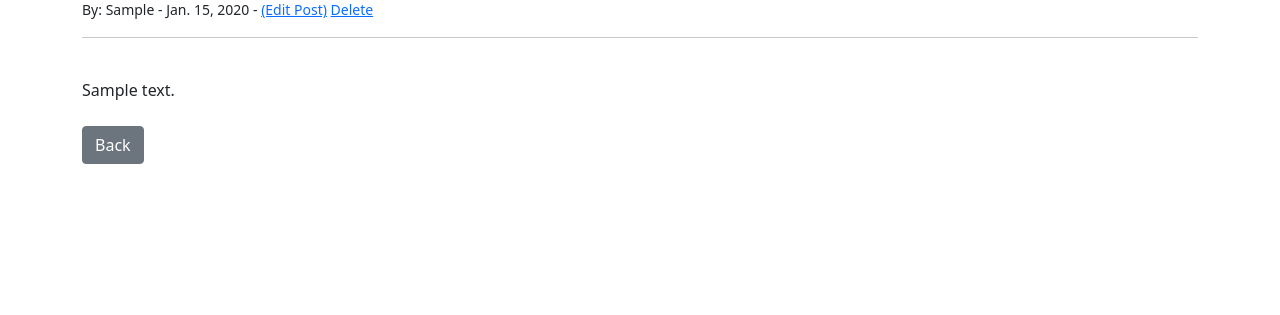
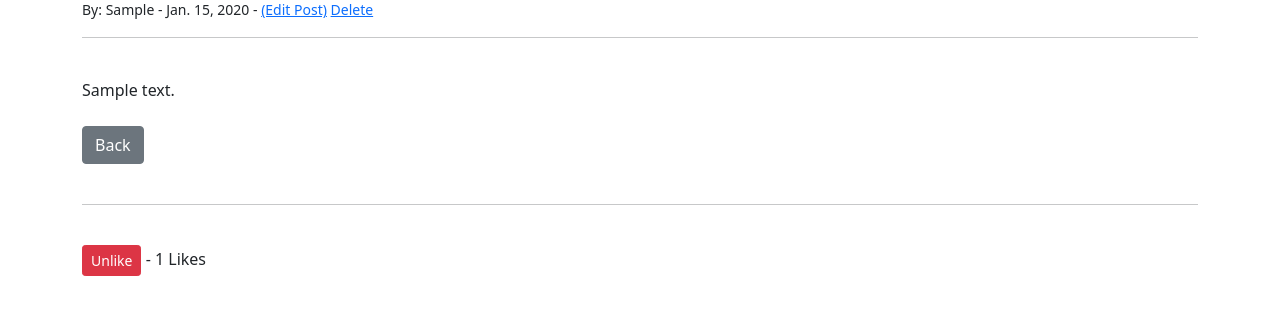
Before and after one commit to Blandaren123/Django.P4, a Django app: page /article/1 in a window 1280 px wide. Shown: the part 139-454 px from the top of the page. Run offline with Django 3.2, Linux system fonts and the light colour scheme; a user stored in the database is signed in; tables that the repository leaves empty hold one stand-in row (values such as "Sample post").

Commit message:
add like and unlike Button

```diff
--- a/blog/models.py
+++ b/blog/models.py
@@ -10,6 +10,10 @@ class Post(models.Model):
     author = models.ForeignKey(User, on_delete=models.CASCADE)
     body = models.TextField()
     post_date = models.DateField(auto_now_add=True)
+    likes = models.ManyToManyField(User, related_name='blog_posts')
+
+    def total_likes(self):
+        return self.likes.count()
 
     def __str__(self):
         return self.title + ' | ' + str(self.author)
--- a/blog/urls.py
+++ b/blog/urls.py
@@ -1,6 +1,6 @@
 from django.urls import path
 #from . import views
-from .views import HomeView, ArticleDetailView, AddPostView, UpdatePostView, DeletePostView
+from .views import HomeView, ArticleDetailView, AddPostView, UpdatePostView, DeletePostView, LikeView
 
 
 urlpatterns = [
@@ -10,4 +10,5 @@ urlpatterns = [
     path('add_post/', AddPostView.as_view(), name='add_post'),
     path('article/edit/<int:pk>', UpdatePostView.as_view(), name='update_post'),
     path('article/<int:pk>/delete', DeletePostView.as_view(), name='delete_post'),
+    path('like/<int:pk>', LikeView, name='like_post'),
 ]
--- a/blog/views.py
+++ b/blog/views.py
@@ -1,20 +1,51 @@
-from django.shortcuts import render
+from django.shortcuts import render, get_object_or_404
 from django.views.generic import ListView, DetailView, CreateView, UpdateView, DeleteView
 from.models import Post
 from .forms import PostForm, EditForm
-from django.urls import reverse_lazy
+from django.urls import reverse_lazy, reverse
+from django.http import HttpResponseRedirect
 
 # def home(request):
 #    return render(request, 'home.html', {})
+def LikeView(request, pk):
+    post = get_object_or_404(Post, id=request.POST.get('post_id'))
+    liked = False
+    if post.likes.filter(id=request.user.id).exists():
+        post.likes.remove(request.user)
+        liked = False
+    else:
+        post.likes.add(request.user)
+        liked = True
+
+    return HttpResponseRedirect(reverse('article-detail', args=[str(pk)]))
 
 class HomeView(ListView):
     model = Post
     template_name = 'home.html'
     ordering = ['-post_date']
 
+    def get_context_data(self, *args, **kwargs):
+        context = super(HomeView, self).get_context_data(*args, **kwargs)
+        return context
+
 class ArticleDetailView(DetailView):
     model = Post
     template_name = 'article_details.html'
+
+    def get_context_data(self, *args, **kwargs):
+        context = super(ArticleDetailView, self).get_context_data(*args, **kwargs)
+
+        stuff = get_object_or_404(Post, id=self.kwargs['pk'])
+        total_likes = stuff.total_likes()
+
+        liked = False
+        if stuff.likes.filter(id=self.request.user.id).exists():
+            liked = True
+
+        context["total_likes"] = total_likes
+        context["liked"] = liked
+        return context
+
 
 class AddPostView(CreateView):
     model = Post
--- a/templates/article_details.html
+++ b/templates/article_details.html
@@ -23,7 +23,27 @@
 {{ post.body|safe }}
 
 <br/><br/>
-<a href="{% url 'home' %}" class="btn btn-secondary">
-Back</a>
+<a href="{% url 'home' %}" class="btn btn-secondary">Back</a>
+
+<br/><br/>
+<hr/>
+<br/>
+<form action="{% url 'like_post' post.pk %}" method="POST">
+    {% csrf_token %}
+{% if user.is_authenticated %}
+    {% if liked %}
+        <button type="submit", name="post_id",
+        value ="{{ post.id }}", class="btn btn-danger btn-sm">Unlike</button>
+    {% else %}
+        <button type="submit", name="post_id",
+        value ="{{ post.id }}", class="btn btn-primary btn-sm">Like</button>
+
+    {% endif %}
+{% else %}
+    <small><a href="{% url 'login' %}">Login</a> to Like</small>
+
+{% endif %}
+    - {{ total_likes }} Likes
+</form>
 
 {% endblock %}
```
Also changed, not shown: blog/migrations/0005_post_likes.py (added).
